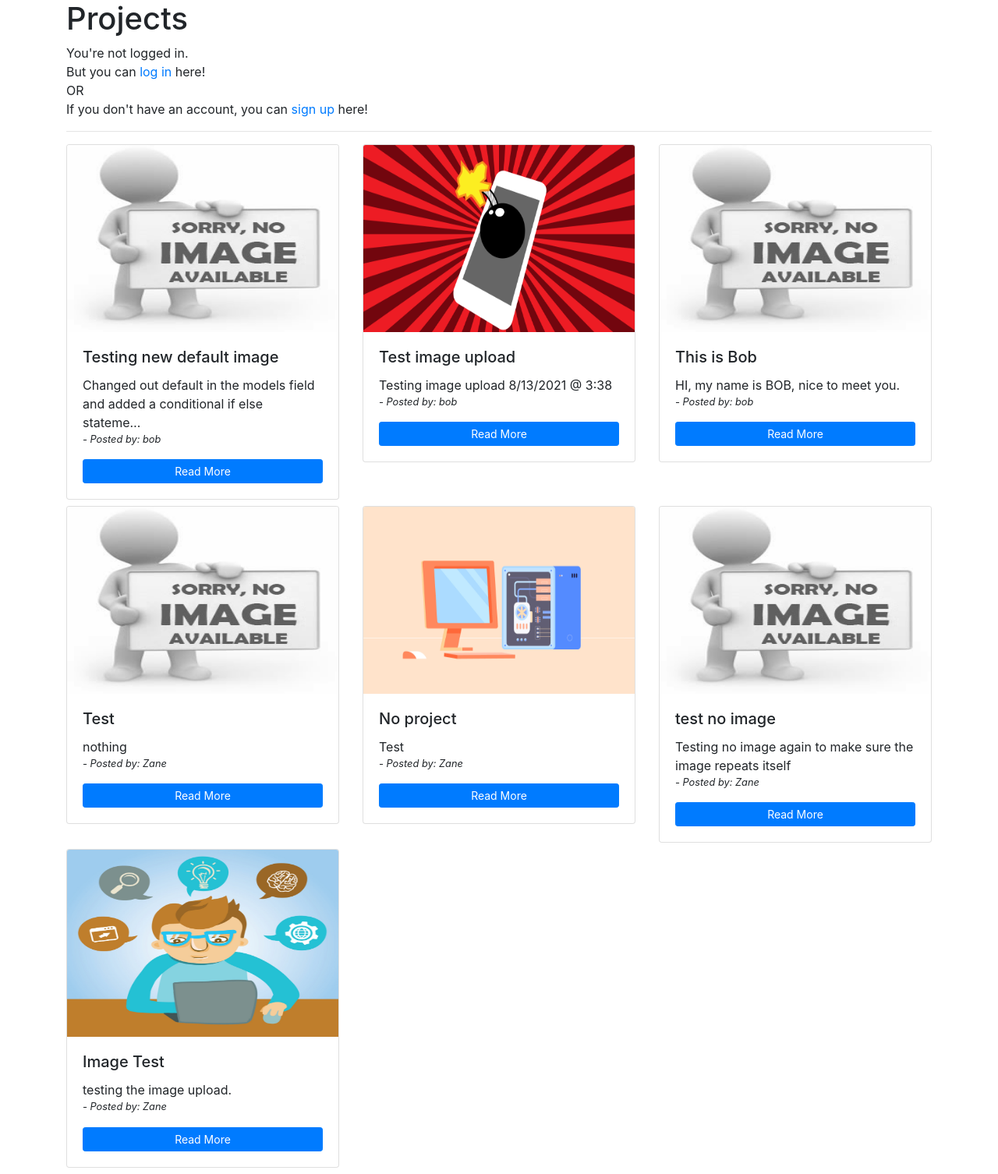
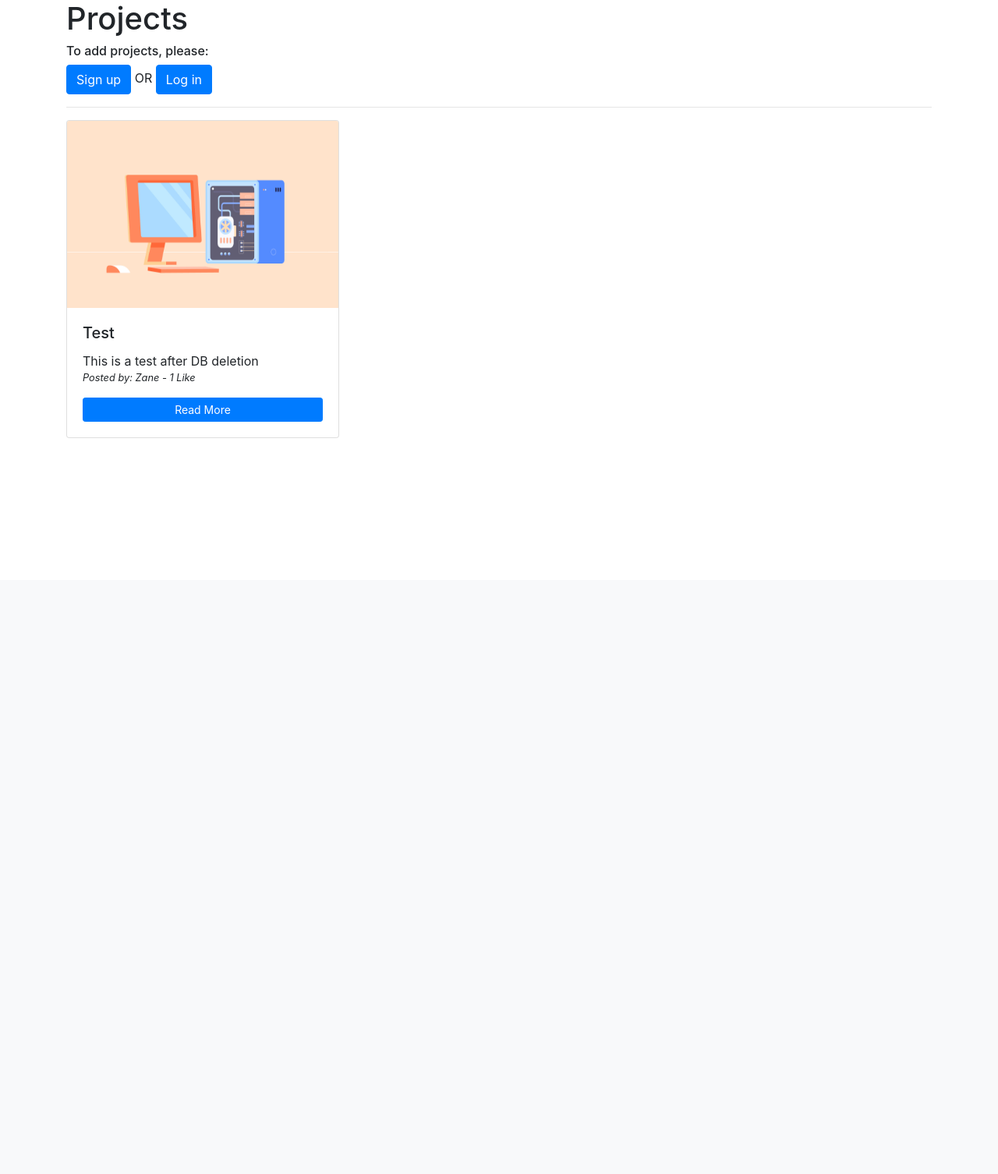
Before and after one commit to zaneaw/Portfolio-Site, a Django app: page /projects/ in a window 1280 px wide. Shown: the part 56-1562 px from the top of the page at 78% size. After the commit the page ends 618 px from the top, so only its background shows below. Run offline with Django 3.2, Linux system fonts and the light colour scheme; data comes from the database, SQL or seed files in the repository; some libraries are stand-ins or nearby versions.

Commit message:
Likes working

```diff
--- a/home/templates/home/main.html
+++ b/home/templates/home/main.html
@@ -3,6 +3,6 @@
 <title>Home Page</title>
 <br>
 <p>Thanks for checking out my page!</p>
-<p>I hope you enjoy checking out some of my work</p>
-<h5><a href="{% url 'projects:all' %}">PROJECTS</a></h5>
+<p>I hope you enjoy checking out some of my work!</p>
+<h5><a type="button" class="btn btn-primary btn-lg" href="{% url 'projects:all' %}">PROJECTS</a></h5>
 {% endblock %}
--- a/projects/models.py
+++ b/projects/models.py
@@ -1,15 +1,22 @@
 from django.db import models
+from django.contrib.auth.models import User
 from django.core.validators import MinLengthValidator, MaxLengthValidator
 from django.conf import settings
 from django.urls import reverse
 
-# Create your models here.
+
 class Project(models.Model):
     title = models.CharField(max_length=30, validators=[MinLengthValidator(2, "Must be more than 2 characters."), MaxLengthValidator(30, "Must be less than 30 characters.")])
     desc = models.TextField()
     repo = models.URLField(blank=True)
     image = models.ImageField(null=True, blank=True, upload_to="images/")
     owner = models.ForeignKey(settings.AUTH_USER_MODEL, on_delete=models.CASCADE)
+    likes = models.ManyToManyField(User, related_name='liked_projects')
+
+
+    def total_likes(self):
+        return self.likes.count()
+
 
     # This is what shows up in the admin list
     def __str__(self):
--- a/projects/templates/projects/project_list.html
+++ b/projects/templates/projects/project_list.html
@@ -6,9 +6,9 @@
 {% if user.is_authenticated %}
 <a class="btn btn-primary" href="{% url 'projects:project_create' %}">Add a new Project</a>
 {% else %}
-<OR>You're not logged in.<br>But you can <a href="{% url 'login' %}">log in</a> here!
-    <br>OR
-    <br>If you don't have an account, you can <a href="{% url 'signup' %}?next={% url 'projects:all' %}">sign up</a> here!</p>
+<h6>To add projects, please:</h6>
+<p><a type="button" class="btn btn-primary" href="{% url 'signup' %}?next={% url 'projects:all' %}">Sign up</a>
+    OR  <a type="button" class="btn btn-primary" href="{% url 'login' %}">Log in</a></p>
 {% endif %}
 <hr>
 <div class="row">
@@ -24,7 +24,8 @@
                 <div class="card-body">
                     <h5 class="card-title">{{ project.title }}</h5>
                     <p class="card-text">{{ project.desc|truncatechars:80 }} <br>
-                        <i><small> - Posted by: {{ project.owner.username }}</small></i></p>
+                        <i><small>Posted by: {{ project.owner.username }} - {{ project.total_likes }}
+                        {% if project.total_likes == 1 %} Like {% else %} Likes {% endif %}</small></i></p>
                     <a href="{% url 'projects:project_detail' project.pk %}"
                     class="btn btn-primary btn-sm btn-block">
                         Read More
@@ -39,7 +40,7 @@
         </div>
     {% endfor %}
 {% else %}
-    <p>There are no Projects, try adding some!</p>
+    <p>There are no projects to display, try adding some!</p>
 {% endif %}
 </div>
 {% endblock %}
--- a/projects/urls.py
+++ b/projects/urls.py
@@ -1,5 +1,5 @@
 from django.urls import path, reverse_lazy
-from .views import ProjectListView, ProjectDetailView, ProjectCreateView, ProjectUpdateView, ProjectDeleteView
+from .views import ProjectListView, ProjectDetailView, ProjectCreateView, ProjectUpdateView, ProjectDeleteView, ProjectLikeView
 
 app_name='projects'
 urlpatterns = [
@@ -8,6 +8,7 @@
     path('project_create', ProjectCreateView.as_view(), name='project_create'),
     path('<int:pk>/update', ProjectUpdateView.as_view(), name='project_update'),
     path('<int:pk>/delete', ProjectDeleteView.as_view(), name='project_delete'),
+    path('<int:pk>/like', ProjectLikeView, name='project_like'),
 ]
 
 
--- a/projects/views.py
+++ b/projects/views.py
@@ -1,6 +1,6 @@
-from django.http.response import HttpResponse
+from django.http.response import HttpResponse, HttpResponseRedirect
 from django.views.generic.edit import FormView, UpdateView
-from django.shortcuts import render, redirect
+from django.shortcuts import render, redirect, get_object_or_404
 from django.urls import reverse, reverse_lazy
 from django.contrib.auth.mixins import LoginRequiredMixin
 
@@ -12,12 +12,24 @@
 class ProjectListView(OwnerListView):
     model = Project
     template_name = 'projects/project_list.html'
-    ordering = ['-pk']
 
 
 class ProjectDetailView(OwnerDetailView):
     model = Project
     template_name = 'projects/project_detail.html'
+
+    def get_context_data(self, **kwargs):
+        ctx = super(ProjectDetailView, self).get_context_data() # get the context of project in the DB
+        project = get_object_or_404(Project, id=self.kwargs['pk']) # grab the current project by 'pk'
+        total_likes = project.total_likes()
+
+        liked = False # basically doing the same thing 'ProjectLikeView' at bottom
+        if project.likes.filter(id=self.request.user.id).exists():
+            liked = True
+
+        ctx["total_likes"] = total_likes
+        ctx["liked"] = liked
+        return ctx
 
 
 class ProjectCreateView(LoginRequiredMixin, FormView):
@@ -58,3 +70,21 @@
     model = Project
     template_name = 'projects/project_delete.html'
     success_url = reverse_lazy('projects:all')
+
+
+def ProjectLikeView(request, pk):
+    project = get_object_or_404(Project, id=request.POST.get('project_pk'))
+    liked = False # Default value
+    if project.likes.filter(id=request.user.id).exists():
+        project.likes.remove(request.user)
+        liked = False
+    else:
+        project.likes.add(request.user)
+        liked = True
+    return HttpResponseRedirect(reverse('projects:project_detail', args=[str(pk)]))
+    # 'request' contains the users ID if logged in when clicking 'like'.
+    # project.likes.filter(id=request.user.id) then looks at the current
+    # project's likes and filters them to show if the current user id has
+    # liked the current project. If it exists, it 'removes' the like. If
+    # it doesn't, it adds the like to the DB\
+    # This code then is passed into the ProjectDetailView
```
Also changed, not shown: projects/templates/projects/project_detail.html (+22 -4 lines), db.sqlite3, media/images/pic3_DytxC09.jpg (added), projects/migrations/0001_initial.py (added), projects/migrations/__init__.py (deleted).
